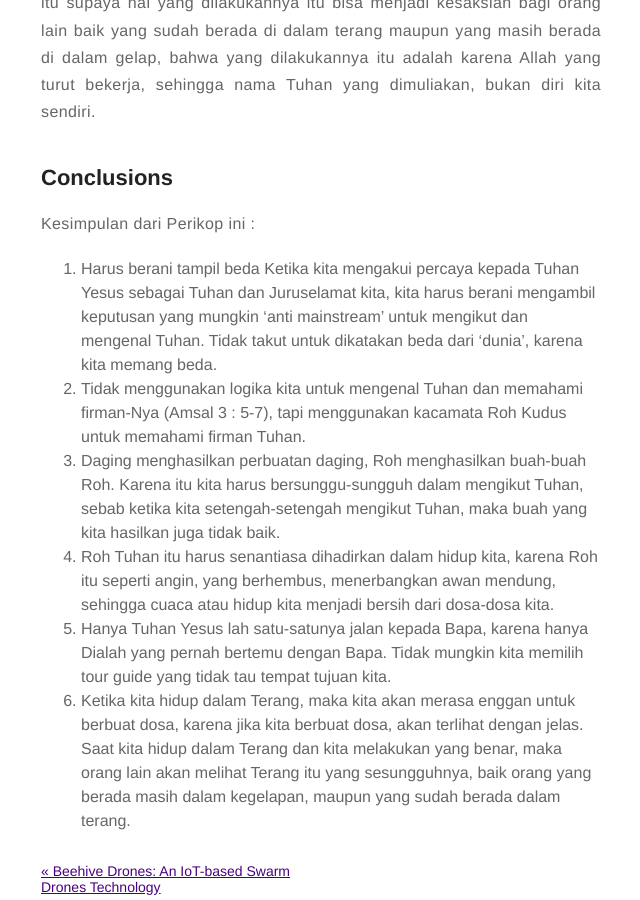
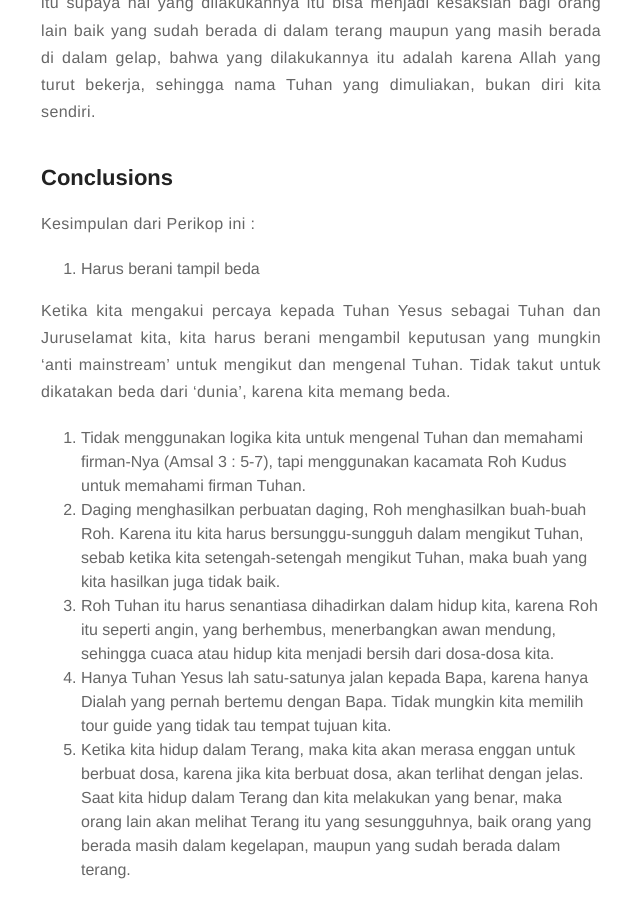
Before and after one commit to tnunay/tnunay.github.io, a Jekyll site: the page built from _posts/2018-06-22-john-3-1-21.md, in a window 1280 px wide and 900 px high, scrolled down 4405 px. Shown: the whole window, without its empty margins (319-959 px from the left). Built offline with Jekyll 4.4.1, drawn with Linux system fonts in a browser that asks for light colours; comment, search, counter and statistics services are not loaded; some of the changed text lies outside the part shown.

Commit message:
adding paragraph on conclusions

```diff
--- a/_posts/2018-06-22-john-3-1-21.md
+++ b/_posts/2018-06-22-john-3-1-21.md
@@ -60,7 +60,8 @@ description: Bible study from John 3:1-21.
 
 Kesimpulan dari Perikop ini :
 1. Harus berani tampil beda
-Ketika kita mengakui percaya kepada Tuhan Yesus sebagai Tuhan dan Juruselamat kita, kita harus berani mengambil keputusan yang mungkin ‘anti mainstream’ untuk mengikut dan mengenal Tuhan. Tidak takut untuk dikatakan beda dari ‘dunia’, karena kita memang beda.
+<p align="justify">Ketika kita mengakui percaya kepada Tuhan Yesus sebagai Tuhan dan Juruselamat kita, kita harus berani mengambil keputusan yang mungkin ‘anti mainstream’ untuk mengikut dan mengenal Tuhan. Tidak takut untuk dikatakan beda dari ‘dunia’, karena kita memang beda.
+</p>
 2. Tidak menggunakan logika kita untuk mengenal Tuhan dan memahami firman-Nya
 (Amsal 3 : 5-7), tapi menggunakan kacamata Roh Kudus untuk memahami firman Tuhan.
 3. Daging menghasilkan perbuatan daging, Roh menghasilkan buah-buah Roh. Karena itu kita harus bersunggu-sungguh dalam mengikut Tuhan, sebab ketika kita setengah-setengah mengikut Tuhan, maka buah yang kita hasilkan juga tidak baik.
```
Also changed, not shown: other parts of _posts/2018-06-22-john-3-1-21.md (+1 -1 lines).
